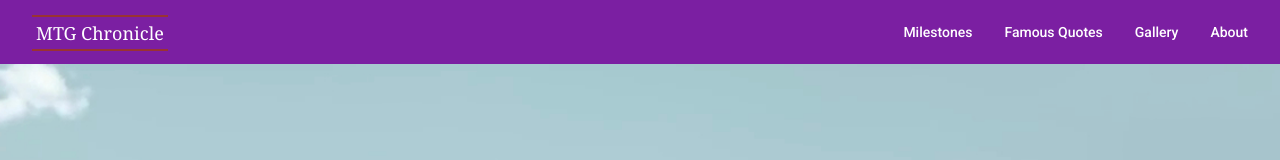
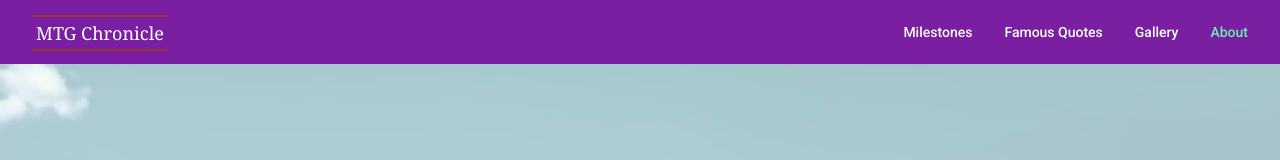
Before and after one commit to mtg-chronicle/mtg-chronicle, an Angular app: page /about in a window 1280 px wide. Shown: the top 160 px of the page. Built offline with nearby package versions, Linux system fonts and the light colour scheme.

Commit message:
routerLink active color

```diff
--- a/src/app/app.component.html
+++ b/src/app/app.component.html
@@ -8,7 +8,8 @@
     </button>
     <span class="toolbar__spacer"></span>
     <span *ngIf="viewsize.match(viewsize.categories.default)" class="toolbar__links">
-      <button mat-button *ngFor="let nav of navlist" routerLink="{{nav.link}}">{{nav.page}}</button>
+      <button mat-button *ngFor="let nav of navlist" routerLink="{{nav.link}}" routerLinkActive
+        #routerLink="routerLinkActive" [color]="routerLink.isActive?'accent':''">{{nav.page}}</button>
     </span>
   </mat-toolbar-row>
 </mat-toolbar>
@@ -16,7 +17,7 @@
 
   <mat-sidenav #sidenav mode="push" class="sidenav">
     <mat-nav-list on-click="onListItemClick($event)">
-      <a mat-list-item *ngFor="let nav of navlist" routerLink="{{nav.link}}">{{nav.page}}</a>
+      <a mat-list-item *ngFor="let nav of navlist" routerLink="{{nav.link}}" routerLinkActive="navlist--active">{{nav.page}}</a>
     </mat-nav-list>
   </mat-sidenav>
   <mat-sidenav-content>
--- a/src/app/app.component.scss
+++ b/src/app/app.component.scss
@@ -13,6 +13,10 @@
 
         .sidenav {
             width: 200px;
+
+            .navlist--active {
+                color: #B71C1C;
+            }
         }
     }
 
```
